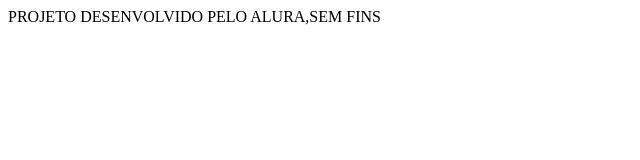
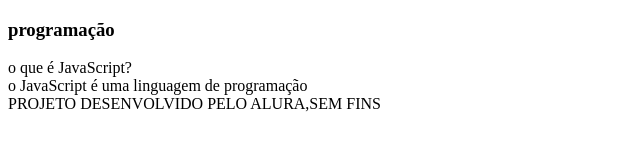
Before and after one commit to EmilyLiima08/flashcards, a plain HTML site: page index.html in a window 1280 px wide. Shown: the whole page, without its empty margins (0-640 px from the left). Drawn offline with Linux system fonts and the light colour scheme.

Commit message:
Add files via upload

```diff
--- a/index.html
+++ b/index.html
@@ -7,10 +7,22 @@
 </head>
 </body>
 <main>
-
+<section id="container">
+    <article class="cartao">
+        <div class="cartao_conteudo">
+            <h3>programação</h3>
+            <div class="cartao_conteudo_pergunta">
+                o que é JavaScript?
+            </div>
+            <div class="cartao_conteudo_resposta">
+                o JavaScript é uma linguagem de programação
+            </div>
+        </div>
+    </article>
+</section>
 </main>
 </pfooter
-<p>PROJETO DESENVOLVIDO PELO ALURA,SEM FINS</p>
+<p> PROJETO DESENVOLVIDO PELO ALURA,SEM FINS </p>
 </footer>
 </body>
 </html>
```
